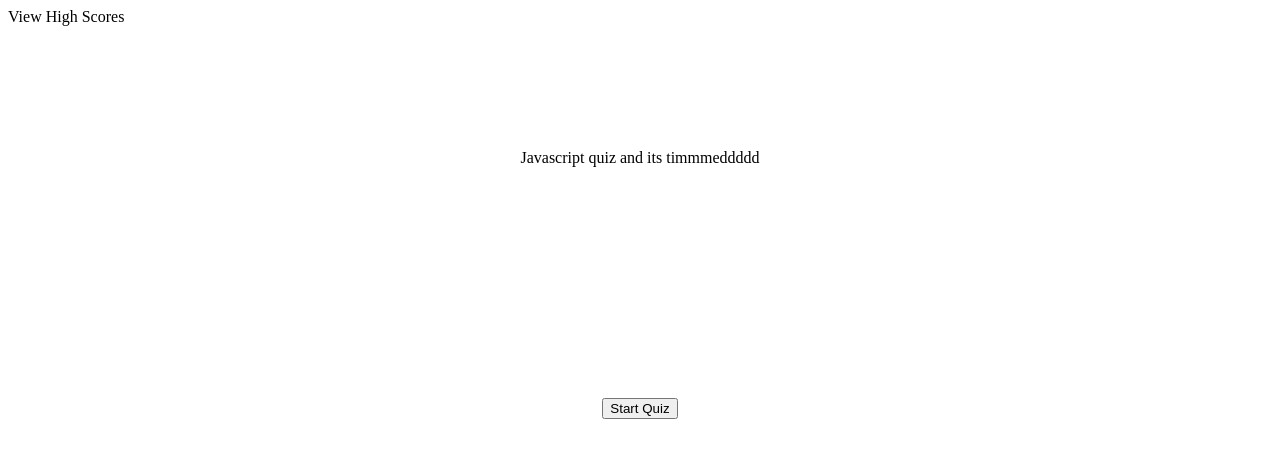
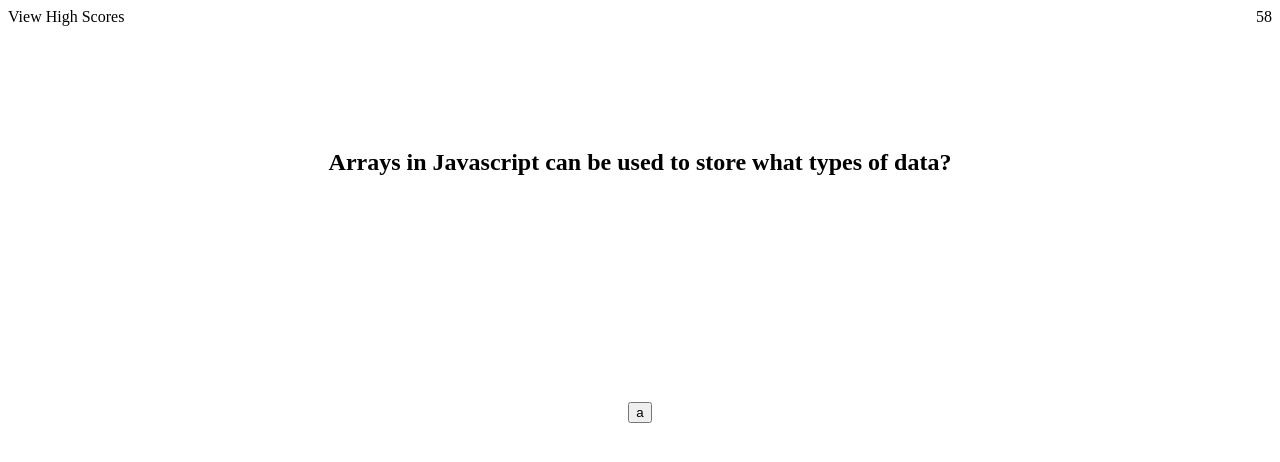
Before and after one commit to william-hunt88/javaScriptQuiz, a plain HTML site: page index.html in a window 1280 px wide. Both pictures are taken after a click on the button "Start Quiz". Drawn offline with Linux system fonts and the light colour scheme.

Commit message:
timer added

```diff
--- a/assets/css/styles.css
+++ b/assets/css/styles.css
@@ -5,3 +5,8 @@
     align-items: center;
     flex-direction: column;
 }
+
+header {
+    display: flex;
+    justify-content: space-between;
+}
--- a/assets/js/script.js
+++ b/assets/js/script.js
@@ -1,23 +1,38 @@
 // variables defining spaces to be clicked and syuch
+var quizContentEl = document.querySelector("#quiz-container");
 var startBtn = document.querySelector('#start-btn');
 console.log(startBtn);
+timer = 60
 
 
+// first Question function
+var firstQuestion = function () {
+    // start timer
+    window.setInterval(timerAction, 1000);
+    // create a variable to represent the initial quiz message
+    var initMessage = document.querySelector('#quiz-description')
+    // removes initial quiz message, making room for first question
+    initMessage.remove();
+    startBtn.remove();
 
+    //create DOM element for actual question
+    var q1 = document.createElement("h2");
+    q1.textContent = "Arrays in Javascript can be used to store what types of data?"
+    q1.className = "question";
+    quizContentEl.appendChild(q1);
 
+    var a1 = document.createElement("button");
+    a1.textContent = "a";
+    a1.className = "answer";
+    quizContentEl.appendChild(a1);
+};
 
+// timer function
+var timerAction = function() {
+    timer--
+    console.log(timer);
+    document.getElementById("timer").innerHTML = timer;
 
-// Start button is clicked and opening description disappears
-
-// timer starts and 1st question is revealed
-
-
-
-
-
-
-var firstQuestion = function () {
-    console.log("boobs")
 }
 
 
--- a/index.html
+++ b/index.html
@@ -8,9 +8,9 @@
 </head>
 <body>
     <!-- View High Scores Top Left & Start button mid Center w/ quiz description-->
-    <header> View High Scores</header>
-        <div class = "quiz-container">
-            <p class="quiz-description"> Javascript quiz and its timmmeddddd</p>
+    <header> <span> View High Scores</span> <span id="timer"></span></header>
+        <div class = "quiz-container" id = "quiz-container">
+            <p class="quiz-description" id = "quiz-description"> Javascript quiz and its timmmeddddd</p>
             <button class="start-btn" id = "start-btn"> Start Quiz </button>
         </div>
         <script src = "./assets/js/script.js"></script>
```
